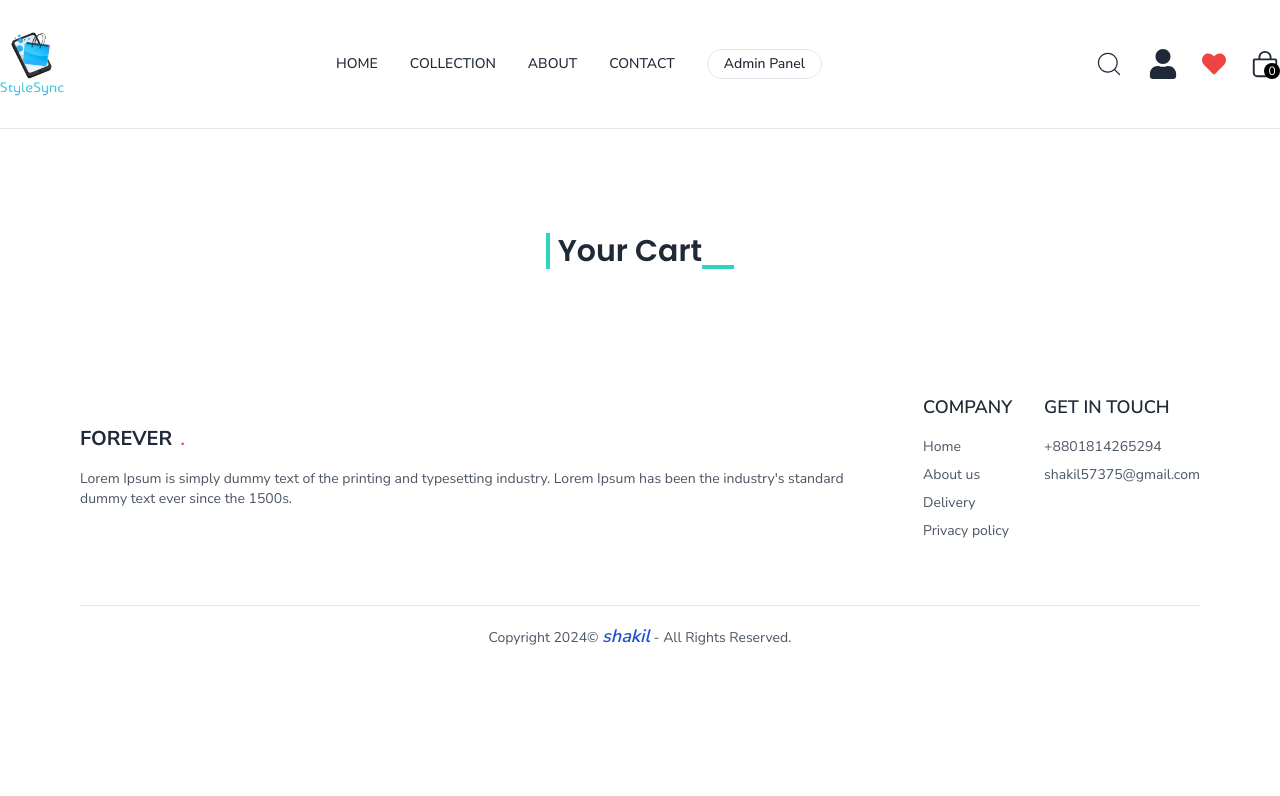
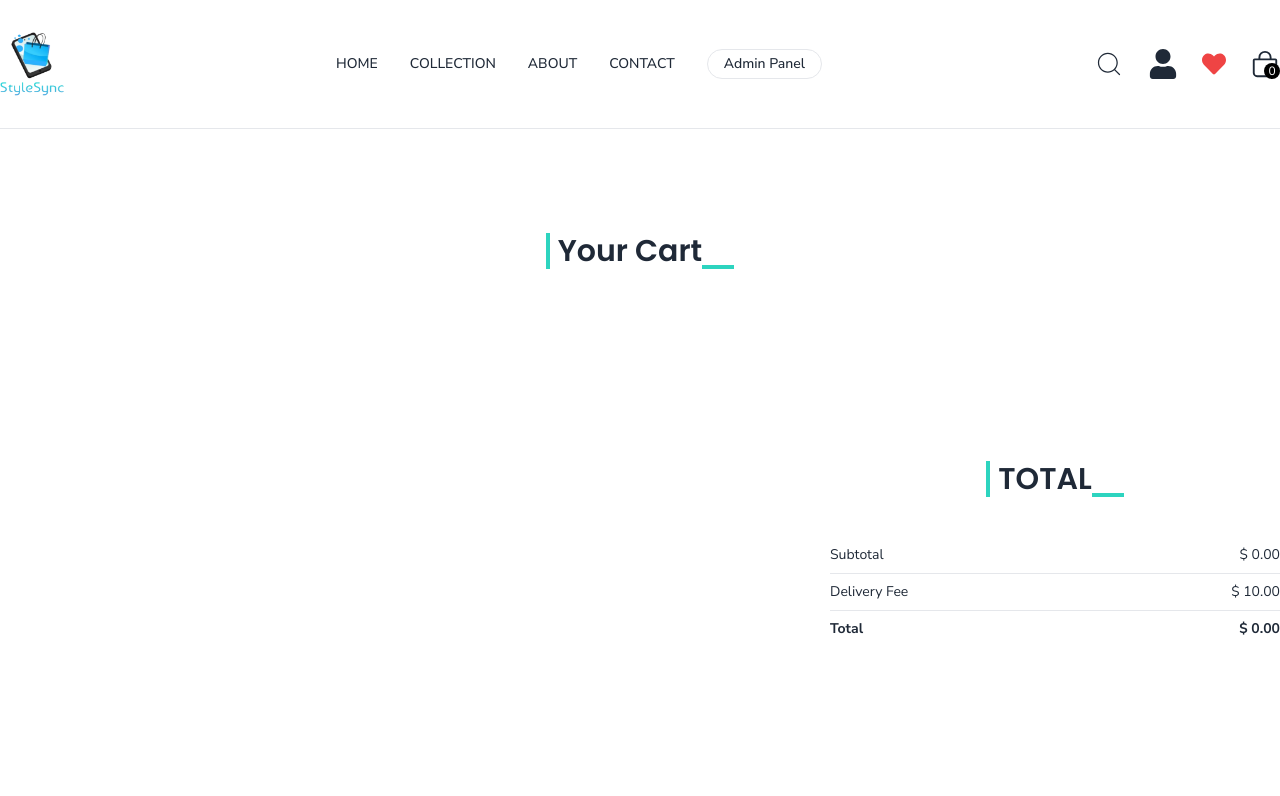
Before and after one commit to Shakil57375/StyleSync-Client, a React (Vite) app: page /cart in a window 1280 px wide. Shown: the top 796 px of the page. Built offline with nearby package versions, Linux system fonts and the light colour scheme.

Commit message:
cart total added

```diff
--- a/src/Components/CartTotal.jsx
+++ b/src/Components/CartTotal.jsx
@@ -1,33 +1,37 @@
-import React, { useContext } from 'react'
+import React, { useContext } from 'react';
 import { ShopContext } from '../context/ShopContext';
 import Title from './Title';
 
 const CartTotal = () => {
-  const {  delivery_fee, currency, getCartAmount } =
-  useContext(ShopContext);
+  const { delivery_fee, currency, getCartAmount } = useContext(ShopContext);
+
+  // Calculate subtotal and total
+  const subtotal = getCartAmount();
+  const total = subtotal === 0 ? 0 : subtotal + delivery_fee;
+  console.log(typeof(subtotal), typeof(total));
   return (
     <div className='w-full'>
       <div className="text-2xl">
-        <Title title={"CART TOTAL"}/>
+        <Title title={"TOTAL"} />
       </div>
       <div className="flex flex-col gap-2 mt-2 text-sm">
         <div className="flex justify-between">
           <p>Subtotal</p>
-          <p>{currency} {getCartAmount()}.00</p>
+          <p>{currency} {subtotal.toFixed(2)}</p> {/* Subtotal with 2 decimal places */}
         </div>
         <hr />
         <div className="flex justify-between">
           <p>Delivery Fee</p>
-          <p>{currency} {delivery_fee}.00</p>
+          <p>{currency} {delivery_fee.toFixed(2)}</p>
         </div>
         <hr />
         <div className="flex justify-between">
           <b>Total</b>
-          <b>{currency} {(getCartAmount() === 0 ? 0 : getCartAmount() + delivery_fee).toFixed(2)}</b>
+          <b>{currency} {total.toFixed(2)}</b>
         </div>
       </div>
     </div>
-  )
-}
+  );
+};
 
-export default CartTotal
+export default CartTotal;
--- a/src/context/ShopContext.jsx
+++ b/src/context/ShopContext.jsx
@@ -52,22 +52,25 @@ const ShopContextProvider = ({ children }) => {
     return totalCount;
   };
 
-  const getCartAmount = async () =>{
+  const getCartAmount = () => {
     let totalAmount = 0;
-    for(const items in cartItems) {
-      let itemInfo = products.find((product) => product._id === items)
-      for(const item in cartItems[item]){
+    for (const productId in cartItems) {
+      let itemInfo = products.find((product) => product._id === parseInt(productId));
+      if (!itemInfo) continue; // Handle missing product case
+
+      for (const size in cartItems[productId]) {
         try {
-          if(cartItems[items][item] > 0){
-            totalAmount += itemInfo.price * cartItems[items][item];
+          if (cartItems[productId][size] > 0) {
+            totalAmount += itemInfo.price * cartItems[productId][size];
           }
         } catch (error) {
-
+          console.error("Error calculating amount: ", error);
         }
       }
     }
     return totalAmount;
-  }
+  };
+
 
   const updateQuantity = (productId, size, newQuantity) => {
     setCartItems((prevCartItems) => {
--- a/src/pages/Cart.jsx
+++ b/src/pages/Cart.jsx
@@ -3,6 +3,7 @@ import { ShopContext } from "../context/ShopContext";
 import Title from "../Components/Title";
 import { MdDelete } from "react-icons/md";
 import Swal from "sweetalert2"; // Import SweetAlert2
+import CartTotal from "../Components/CartTotal";
 
 const Cart = () => {
   const { products, currency, cartItems, updateQuantity } =
@@ -103,6 +104,12 @@ const Cart = () => {
           </div>
         );
       })}
+      {/* Add a checkout button */}
+      <div className="flex justify-end my-20">
+        <button className="w-full sm:w-[450px]">
+          <CartTotal />
+        </button>
+      </div>
     </div>
   );
 };
```
